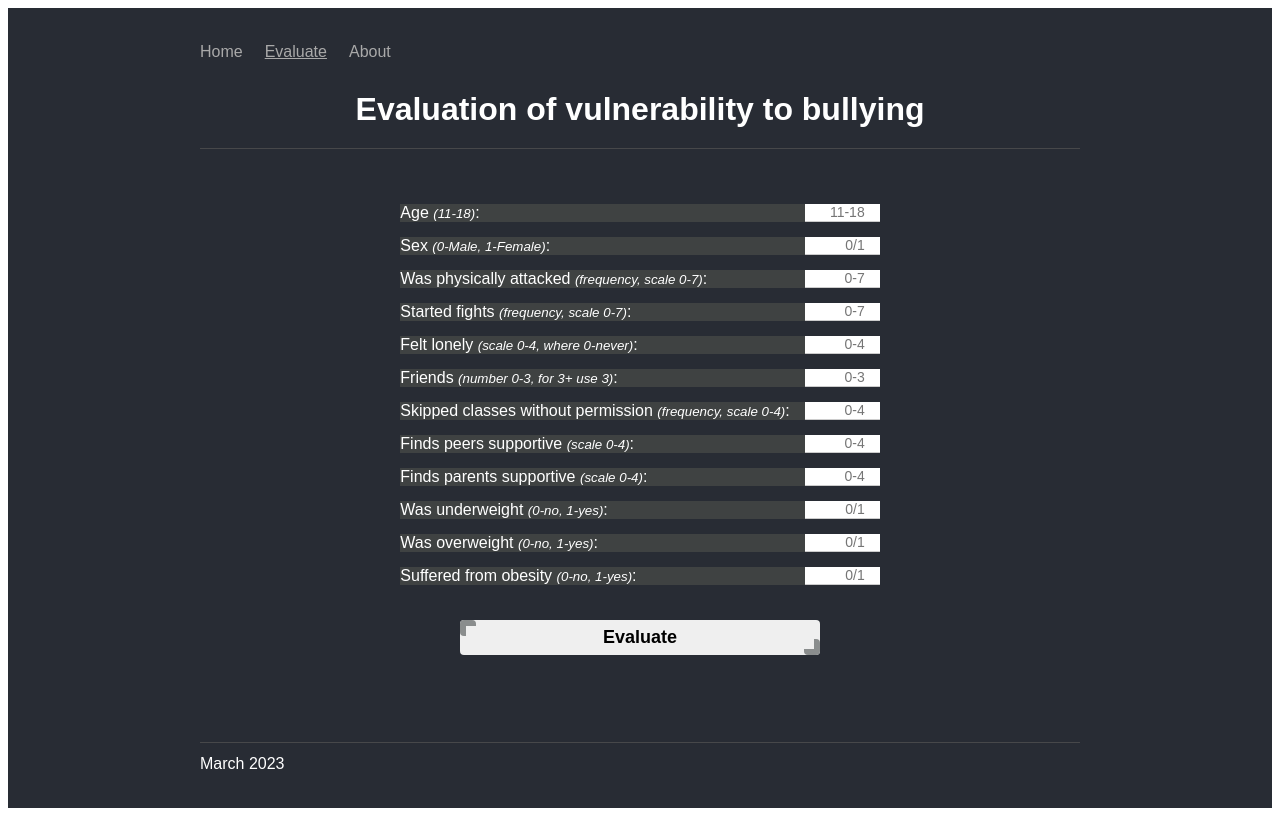
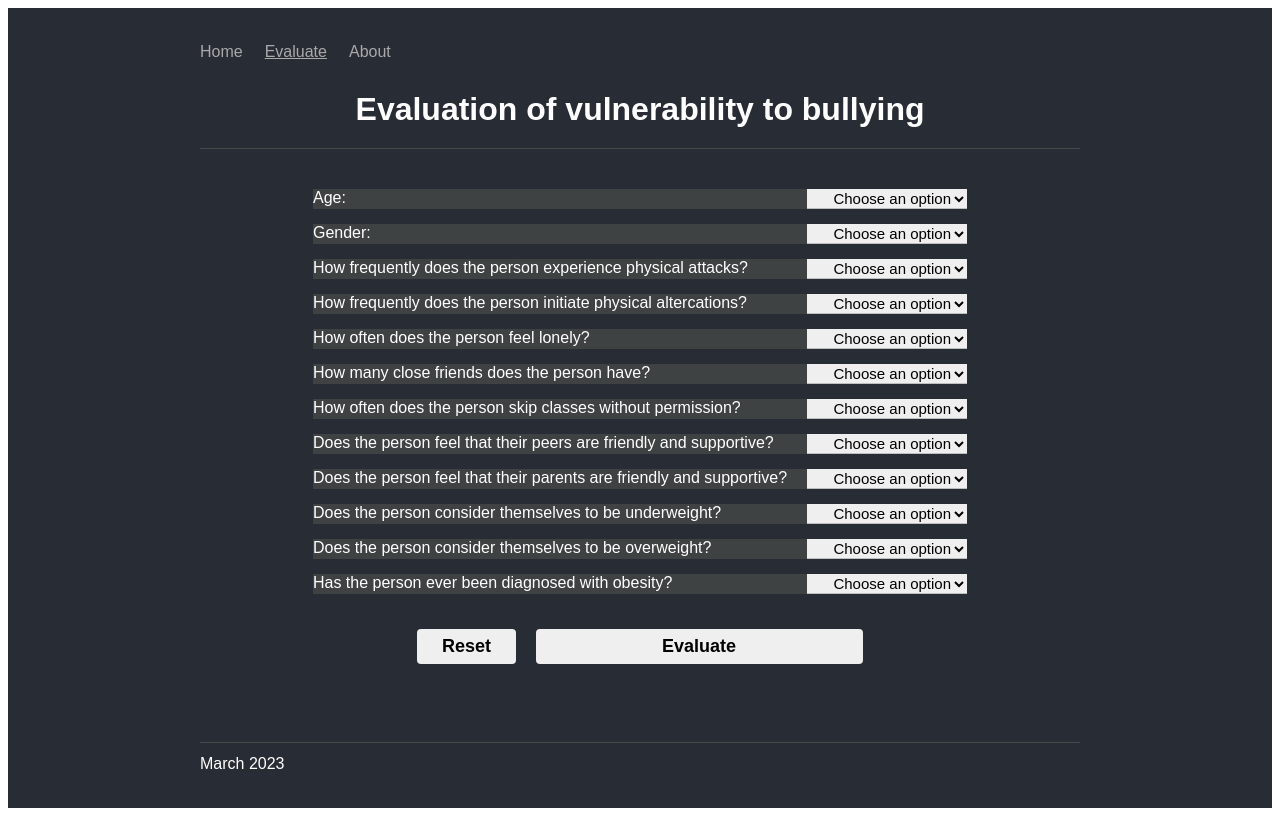
Before and after one commit to vlad-lis/DL-Stock-price, a React (Create React App) app in the folder client/: page /evaluate in a window 1280 px wide. Built offline with nearby package versions, Linux system fonts and the light colour scheme.

Commit message:
add: form reset & fix: form inputs

```diff
--- a/client/src/blocks/evaluate/evaluate.css
+++ b/client/src/blocks/evaluate/evaluate.css
@@ -1,4 +1,4 @@
 .evaluate {
-    padding-top: 30px;
+    padding-top: 15px;
     max-width: 800px;
 }
--- /dev/null
+++ b/client/src/blocks/form/__button/_reset/form__button_reset.css
@@ -0,0 +1,10 @@
+.form__button_reset {
+    width: 15%;
+    margin-right: 20px;
+}
+
+.form__button_reset:hover::before,
+.form__button_reset:hover::after {
+    width: 94%;
+    height: 83%;
+}
--- a/client/src/blocks/form/__button/form__button.css
+++ b/client/src/blocks/form/__button/form__button.css
@@ -1,19 +1,20 @@
 .form__button {
-    align-self: center;
-    width: 75%;
+    width: 50%;
     min-height: 35px;
-    margin-top: 20px;
+    margin: 0;
     font-weight: bold;
     font-size: 18px;
     position: relative;
     padding: 0;
     border: 10px;
     border-radius: 4px;
+    transition: all .5s;
 }
 
 .form__button:hover {
     cursor: pointer;
     opacity: 0.9;
+    transition: all .5s;
 }
 
 .form__button::before,
@@ -21,8 +22,9 @@
     content: "";
     height: 10px;
     width: 10px;
+    opacity: 0;
     position: absolute;
-    transition: all 1s;
+    transition: all .5s;
 }
 
 .form__button::before {
@@ -43,7 +45,8 @@
 
 .form__button:hover::before,
 .form__button:hover::after {
+    opacity: 1;
     width: 98%;
     height: 83%;
-    transition: all 1s;
+    transition: all .5s;
 }
--- /dev/null
+++ b/client/src/blocks/form/__controls/form__controls.css
@@ -0,0 +1,5 @@
+.form__controls {
+    display: flex;
+    justify-content: center;
+    margin-top: 20px;
+}
--- a/client/src/blocks/form/__input/form__input.css
+++ b/client/src/blocks/form/__input/form__input.css
@@ -1,12 +1,11 @@
 .form__input {
     border: none;
-    font-size: 14px;
-    font-weight: 400;
+    font-size: 15px;
     line-height: 16.94px;
     padding: 0;
     border-bottom: 1px solid rgba(0, 0, 0, .2);
     max-height: 25px;
-    width: 75px;
-    margin-left: 15px;
+    width: 160px;
+    margin-left: 20px;
     text-align: right;
 }
--- a/client/src/components/App.js
+++ b/client/src/components/App.js
@@ -19,7 +19,6 @@ function App() {
   // });
 
   function handlePrediction(data) {
-    console.log(data);
     api
       .getPrediction(data)
       .then((predictions) => {
--- a/client/src/components/Form.js
+++ b/client/src/components/Form.js
@@ -13,6 +13,22 @@ function Form(props) {
     const [underweight, setUnderweight] = useState(null);
     const [overweight, setOverweight] = useState(null);
     const [obese, setObese] = useState(null);
+
+    function handleReset(evt) {
+        evt.preventDefault();
+        setAge(null);
+        setSex(null);
+        setAttacked(null);
+        setFighting(null);
+        setLonely(null);
+        setFriends(null);
+        setAbsence(null);
+        setStudentCompassion(null);
+        setParentCompassion(null);
+        setUnderweight(null);
+        setOverweight(null);
+        setObese(null);
+    };
 
     function handleFormSubmit(evt) {
         evt.preventDefault();
@@ -88,185 +104,225 @@ function Form(props) {
                 onSubmit={handleFormSubmit}>
                 <label className='form__label'>
                     <p className='form__input-title'>
-                        Age <span className='form__input-span'>(11-18)</span>:
+                        Age:
                     </p>
-                    <input
+                    <select
                         className='form__input'
                         name='age'
-                        type='number'
-                        min='11'
-                        max='18'
                         onChange={handleAgeChange}
-                        placeholder='11-18'
-                        value={age || ''}>
-                    </input>
+                        value={age || ''}
+                        required>
+                        <option value='' disabled>Choose an option</option>
+                        <option>11 years old or younger</option>
+                        <option>12 years old</option>
+                        <option>13 years old</option>
+                        <option>14 years old</option>
+                        <option>15 years old</option>
+                        <option>16 years old</option>
+                        <option>17 years old</option>
+                        <option>18 years old or older</option>
+                    </select>
                 </label>
                 <label className='form__label'>
                     <p className='form__input-title'>
-                        Sex <span className='form__input-span'>(0-Male, 1-Female)</span>:
+                        Gender:
                     </p>
-                    <input
+                    <select
                         className='form__input'
                         name='sex'
-                        type='number'
-                        min='0'
-                        max='1'
                         onChange={handleSexChange}
-                        placeholder='0/1'
-                        value={sex || ''}>
-                    </input>
+                        value={sex || ''}
+                        required>
+                        <option value='' disabled>Choose an option</option>
+                        <option>Male</option>
+                        <option>Female</option>
+                    </select>
                 </label>
                 <label className='form__label'>
                     <p className='form__input-title'>
-                        Was physically attacked <span className='form__input-span'>(frequency, scale 0-7)</span>:
+                        How frequently does the person experience physical attacks?
                     </p>
-                    <input
+                    <select
                         className='form__input'
                         name='attacked'
-                        type='number'
-                        min='0'
-                        max='7'
                         onChange={handleAttackedChange}
-                        placeholder='0-7'
-                        value={attacked || ''}>
-                    </input>
+                        value={attacked || ''}
+                        required>
+                        <option value='' disabled>Choose an option</option>
+                        <option>0 times</option>
+                        <option>1 time</option>
+                        <option>2 or 3 times</option>
+                        <option>4 or 5 times</option>
+                        <option>6 or 7 times</option>
+                        <option>8 or 9 times</option>
+                        <option>10 or 11 times</option>
+                        <option>12 or more times</option>
+                    </select>
                 </label>
                 <label className='form__label'>
                     <p className='form__input-title'>
-                        Started fights <span className='form__input-span'>(frequency, scale 0-7)</span>:
+                        How frequently does the person initiate physical altercations?
                     </p>
-                    <input
+                    <select
                         className='form__input'
                         name='fighting'
-                        type='number'
-                        min='0'
-                        max='7'
                         onChange={handleFightingChange}
-                        placeholder='0-7'
-                        value={fighting || ''}>
-                    </input>
+                        value={fighting || ''}
+                        required>
+                        <option value='' disabled>Choose an option</option>
+                        <option>0 times</option>
+                        <option>1 time</option>
+                        <option>2 or 3 times</option>
+                        <option>4 or 5 times</option>
+                        <option>6 or 7 times</option>
+                        <option>8 or 9 times</option>
+                        <option>10 or 11 times</option>
+                        <option>12 or more times</option>
+                    </select>
                 </label>
                 <label className='form__label'>
                     <p className='form__input-title'>
-                        Felt lonely <span className='form__input-span'>(scale 0-4, where 0-never)</span>:
+                        How often does the person feel lonely?
                     </p>
-                    <input
+                    <select
                         className='form__input'
                         name='lonely'
-                        type='number'
-                        min='0'
-                        max='4'
                         onChange={handleLonelyChange}
-                        placeholder='0-4'
-                        value={lonely || ''}>
-                    </input>
+                        value={lonely || ''}
+                        required>
+                        <option value='' disabled>Choose an option</option>
+                        <option>Never</option>
+                        <option>Rarely</option>
+                        <option>Sometimes</option>
+                        <option>Most of the time</option>
+                        <option>Always</option>
+                    </select>
                 </label>
                 <label className='form__label'>
                     <p className='form__input-title'>
-                        Friends <span className='form__input-span'>(number 0-3, for 3+ use 3)</span>:
+                        How many close friends does the person have?
                     </p>
-                    <input
+                    <select
                         className='form__input'
                         name='friends'
-                        type='number'
-                        min='0'
-                        max='3'
                         onChange={handleFriendsChange}
-                        placeholder='0-3'
-                        value={friends || ''}>
-                    </input>
+                        value={friends || ''}
+                        required>
+                        <option value='' disabled>Choose an option</option>
+                        <option>0</option>
+                        <option>1</option>
+                        <option>2</option>
+                        <option>3 or more</option>
+                    </select>
                 </label>
                 <label className='form__label'>
                     <p className='form__input-title'>
-                        Skipped classes without permission <span className='form__input-span'>(frequency, scale 0-4)</span>:
+                        How often does the person skip classes without permission?
                     </p>
-                    <input
+                    <select
                         className='form__input'
                         name='absence'
-                        type='number'
-                        min='0'
-                        max='4'
                         onChange={handleAbsenceChange}
-                        placeholder='0-4'
-                        value={absence || ''}>
-                    </input>
+                        value={absence || ''}
+                        required>
+                        <option value='' disabled>Choose an option</option>
+                        <option>0 days</option>
+                        <option>1 or 2 days</option>
+                        <option>3 to 5 days</option>
+                        <option>6 to 9 days</option>
+                        <option>10 or more days</option>
+                    </select>
                 </label>
                 <label className='form__label'>
                     <p className='form__input-title'>
-                        Finds peers supportive <span className='form__input-span'>(scale 0-4)</span>:
+                        Does the person feel that their peers are friendly and supportive?
                     </p>
-                    <input
+                    <select
                         className='form__input'
                         name='studentCompassion'
-                        type='number'
-                        min='0'
-                        max='4'
                         onChange={handleStudentCompassionChange}
-                        placeholder='0-4'
-                        value={studentCompassion || ''}>
-                    </input>
+                        value={studentCompassion || ''}
+                        required>
+                        <option value='' disabled>Choose an option</option>
+                        <option>Never</option>
+                        <option>Rarely</option>
+                        <option>Sometimes</option>
+                        <option>Most of the time</option>
+                        <option>Always</option>
+                    </select>
                 </label>
                 <label className='form__label'>
                     <p className='form__input-title'>
-                        Finds parents supportive <span className='form__input-span'>(scale 0-4)</span>:
+                        Does the person feel that their parents are friendly and supportive?
                     </p>
-                    <input
+                    <select
                         className='form__input'
                         name='parentCompassion'
-                        type='number'
-                        min='0'
-                        max='4'
                         onChange={handleParentCompassionChange}
-                        placeholder='0-4'
-                        value={parentCompassion || ''}>
-                    </input>
+                        value={parentCompassion || ''}
+                        required>
+                        <option value='' disabled>Choose an option</option>
+                        <option>Never</option>
+                        <option>Rarely</option>
+                        <option>Sometimes</option>
+                        <option>Most of the time</option>
+                        <option>Always</option>
+                    </select>
                 </label>
                 <label className='form__label'>
                     <p className='form__input-title'>
-                        Was underweight <span className='form__input-span'>(0-no, 1-yes)</span>:
+                        Does the person consider themselves to be underweight?
                     </p>
-                    <input
+                    <select
                         className='form__input'
                         name='underweight'
-                        type='number'
-                        min='0'
-                        max='1'
                         onChange={handleUnderweightChange}
-                        placeholder='0/1'
-                        value={underweight || ''}>
-                    </input>
+                        value={underweight || ''}
+                        required>
+                        <option value='' disabled>Choose an option</option>
+                        <option>No</option>
+                        <option>Yes</option>
+                    </select>
                 </label>
                 <label className='form__label'>
                     <p className='form__input-title'>
-                        Was overweight <span className='form__input-span'>(0-no, 1-yes)</span>:
+                        Does the person consider themselves to be overweight?
                     </p>
-                    <input
+                    <select
                         className='form__input'
                         name='overweight'
-                        type='number'
-                        min='0'
-                        max='1'
                         onChange={handleOverweightChange}
-                        placeholder='0/1'
-                        value={overweight || ''}>
-                    </input>
+                        value={overweight || ''}
+                        required>
+                        <option value='' disabled>Choose an option</option>
+                        <option>No</option>
+                        <option>Yes</option>
+                    </select>
                 </label>
                 <label className='form__label'>
                     <p className='form__input-title'>
-                        Suffered from obesity <span className='form__input-span'>(0-no, 1-yes)</span>:
+                        Has the person ever been diagnosed with obesity?
                     </p>
-                    <input
+                    <select
                         className='form__input'
                         name='obese'
-                        type='number'
-                        min='0'
-                        max='1'
                         onChange={handleObesityChange}
-                        placeholder='0/1'
-                        value={obese || ''}>
-                    </input>
+                        value={obese || ''}
+                        required>
+                        <option value='' disabled>Choose an option</option>
+                        <option>No</option>
+                        <option>Yes</option>
+                    </select>
                 </label>
-                <button className='form__button' type='submit'>Evaluate</button>
+                <div className='form__controls'>
+                    <button
+                        className='form__button form__button_reset'
+                        type='reset'
+                        onClick={handleReset}>Reset</button>
+                    <button
+                        className='form__button'
+                        type='submit'>Evaluate</button>
+                </div>
             </form>
         </div>
     )
--- a/client/src/index.css
+++ b/client/src/index.css
@@ -2,7 +2,9 @@
 @import url(./blocks/form/form.css);
 @import url(./blocks/form/__input/form__input.css);
 @import url(./blocks/form/__label/form__label.css);
+@import url(./blocks/form/__controls/form__controls.css);
 @import url(./blocks/form/__button/form__button.css);
+@import url(./blocks/form/__button/_reset/form__button_reset.css);
 @import url(./blocks/form/__input-title/form__input-title.css);
 @import url(./blocks/form/__input-span/form__input-span.css);
 @import url(./blocks/header/header.css);
```
Also changed, not shown: 2 other files (tests, documents, lock files or other folders).
